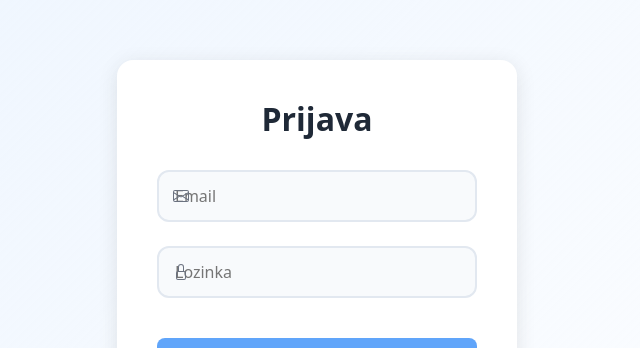
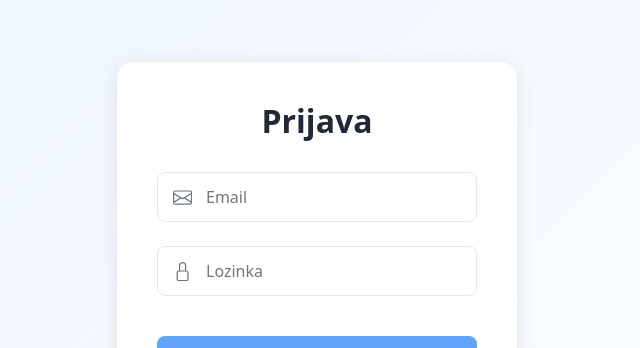
Before and after one commit to BirtasevicLazar/eFrizer, a React (Vite) app in the folder efrizer/: page /login in a window 1280 px wide. Shown: the part 157-505 px from the top of the page, without its empty margins (323-963 px from the left). Built offline with nearby package versions, Linux system fonts and the light colour scheme.

Commit message:
css reg log

```diff
--- a/efrizer/src/Components/Register/Register.css
+++ b/efrizer/src/Components/Register/Register.css
@@ -77,36 +77,40 @@
   }
 
   .input-icon {
-    position: relative;
-    display: flex;
-    align-items: center;
+    position: relative !important;
+    display: flex !important;
+    align-items: center !important;
+    width: 100% !important;
   }
 
   .icon {
-    position: absolute;
-    left: 1rem;
-    color: #6b7280;
-    z-index: 1;
-    pointer-events: none;
+    position: absolute !important;
+    left: 1rem !important;
+    color: #6b7280 !important;
+    z-index: 2 !important;
+    pointer-events: none !important;
+    font-size: 1.2rem !important;
   }
 
   .input-icon input {
-    width: 100%;
-    padding: 0.75rem 1rem 0.75rem 3rem;
-    border: 1px solid #e5e7eb;
-    border-radius: 0.5rem;
-    font-size: 1rem;
-    transition: all 0.3s ease;
+    width: 100% !important;
+    padding: 0.75rem 1rem 0.75rem 3rem !important;
+    border: 1px solid #e5e7eb !important;
+    border-radius: 0.5rem !important;
+    font-size: 1rem !important;
+    transition: all 0.3s ease !important;
+    position: relative !important;
+    background: white !important;
   }
 
   .input-icon input:focus {
-    outline: none;
-    border-color: #60a5fa;
-    box-shadow: 0 0 0 3px rgba(96, 165, 250, 0.2);
+    outline: none !important;
+    border-color: #60a5fa !important;
+    box-shadow: 0 0 0 3px rgba(96, 165, 250, 0.2) !important;
   }
 
   .input-icon input.error {
-    border-color: #ef4444;
+    border-color: #ef4444 !important;
   }
 
   .error-message {
```
